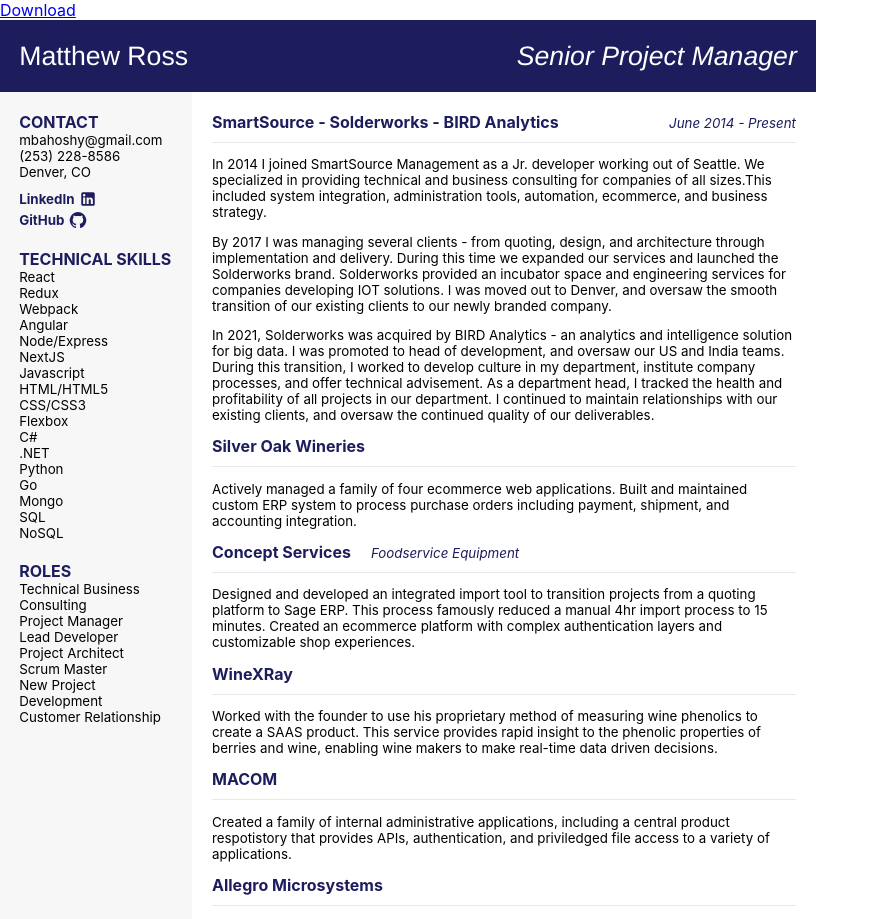
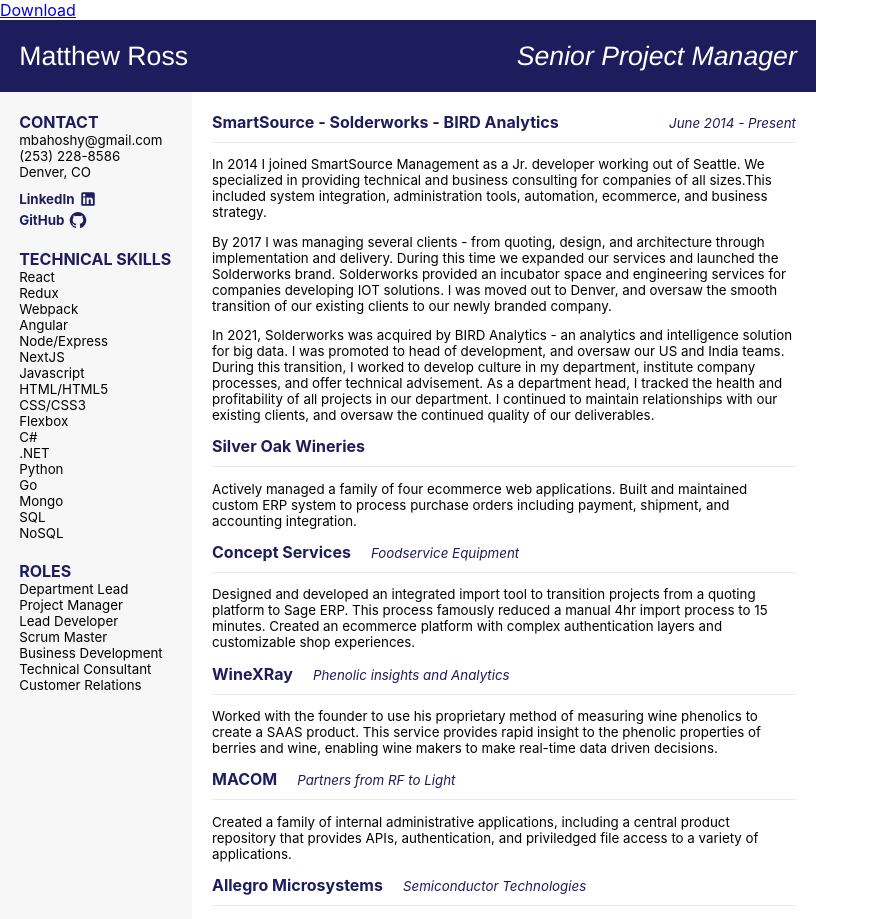
Before and after one commit to mbahoshy/resume, a React (Create React App) app: page / in a window 1280 px wide. Shown: the top 919 px of the page, without its empty margins (0-879 px from the left). Built offline with nearby package versions, Linux system fonts and the light colour scheme.

Commit message:
resume updates

```diff
--- a/src/components/Resume.js
+++ b/src/components/Resume.js
@@ -84,6 +84,7 @@
           </Section>
           <Section
             title="WineXRay"
+            minititle="Phenolic insights and Analytics"
           >
             <p>
               Worked with the founder to use his proprietary method of measuring wine phenolics to create a SAAS product.
@@ -93,18 +94,20 @@
           </Section>
           <Section
             title="MACOM"
+            minititle="Partners from RF to Light"
           >
             <p>
-              Created a family of internal administrative applications, including a central product respotistory that provides
+              Created a family of internal administrative applications, including a central product repository that provides
               APIs, authentication, and priviledged file access to a variety of applications.
             </p>
           </Section>
           <Section
             title="Allegro Microsystems"
+            minititle="Semiconductor Technologies"
           >
             <p>
               Created a family of internal administrative appliactions. The central application was a product hub
-              that served as a central respotistory of product data.
+              that served as a central repository of product data.
             </p>
           </Section>
           <Section
--- a/src/components/Sidebar.js
+++ b/src/components/Sidebar.js
@@ -78,13 +78,15 @@
 
         <div style={spacerStyle}></div>
         <div style={headerStyle}>Roles</div>
-        <div>Technical Business Consulting</div>
+        {/* <div>Technical Business Consulting</div> */}
+        <div>Department Lead</div>
         <div>Project Manager</div>
         <div>Lead Developer</div>
-        <div>Project Architect</div>
+        {/* <div>Project Architect</div> */}
         <div>Scrum Master</div>
-        <div>New Project Development</div>
-        <div>Customer Relationship</div>
+        <div>Business Development</div>
+        <div>Technical Consultant</div>
+        <div>Customer Relations</div>
 
 {/*
         <div>Design and Estimate New Projects</div>
```
